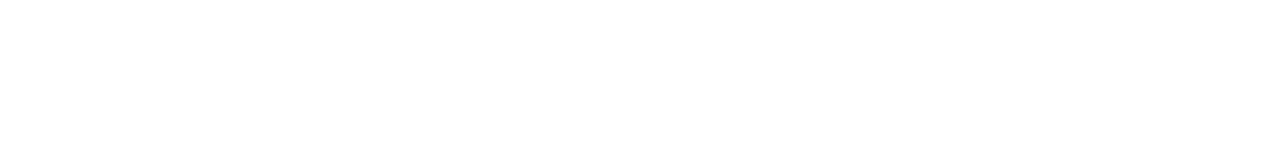
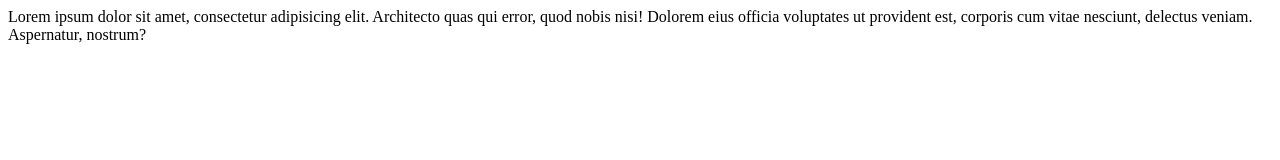
Before and after one commit to MiaSainz/pwgit, a plain HTML site: page index.html in a window 1280 px wide. Drawn offline with Linux system fonts and the light colour scheme.

Commit message:
Contenido en el body

```diff
--- a/index.html
+++ b/index.html
@@ -5,6 +5,6 @@
 	<title>Uso de Git/GitHub...git2</title>
 </head>
 <body>
-
+	Lorem ipsum dolor sit amet, consectetur adipisicing elit. Architecto quas qui error, quod nobis nisi! Dolorem eius officia voluptates ut provident est, corporis cum vitae nesciunt, delectus veniam. Aspernatur, nostrum?
 </body>
 </html>
```
